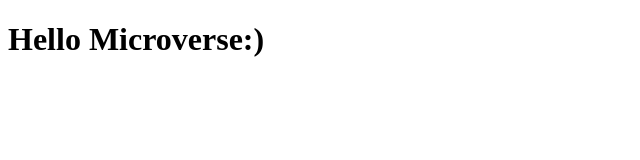
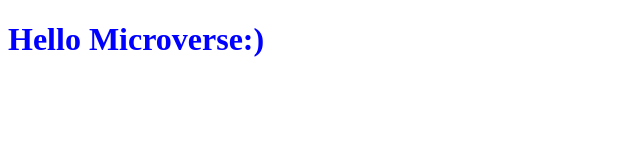
Before and after one commit to shahira-sadat/Microverse-Linters, a plain HTML site: page index.html in a window 1280 px wide. Shown: the whole page, without its empty margins (0-640 px from the left). Drawn offline with Linux system fonts and the light colour scheme.

Commit message:
Update index.html

```diff
--- a/index.html
+++ b/index.html
@@ -4,7 +4,7 @@
 	<meta charset="utf-8">
 	<meta name="viewport" content="width=device-width, initial-scale=1">
 	<title>Microverse Linters</title>
-	<link rel="stylesheet" type="text/css" href="Styling.css">
+	<link rel="stylesheet" type="text/css" href="style.css">
 </head>
 <body>
 	<header>
```
